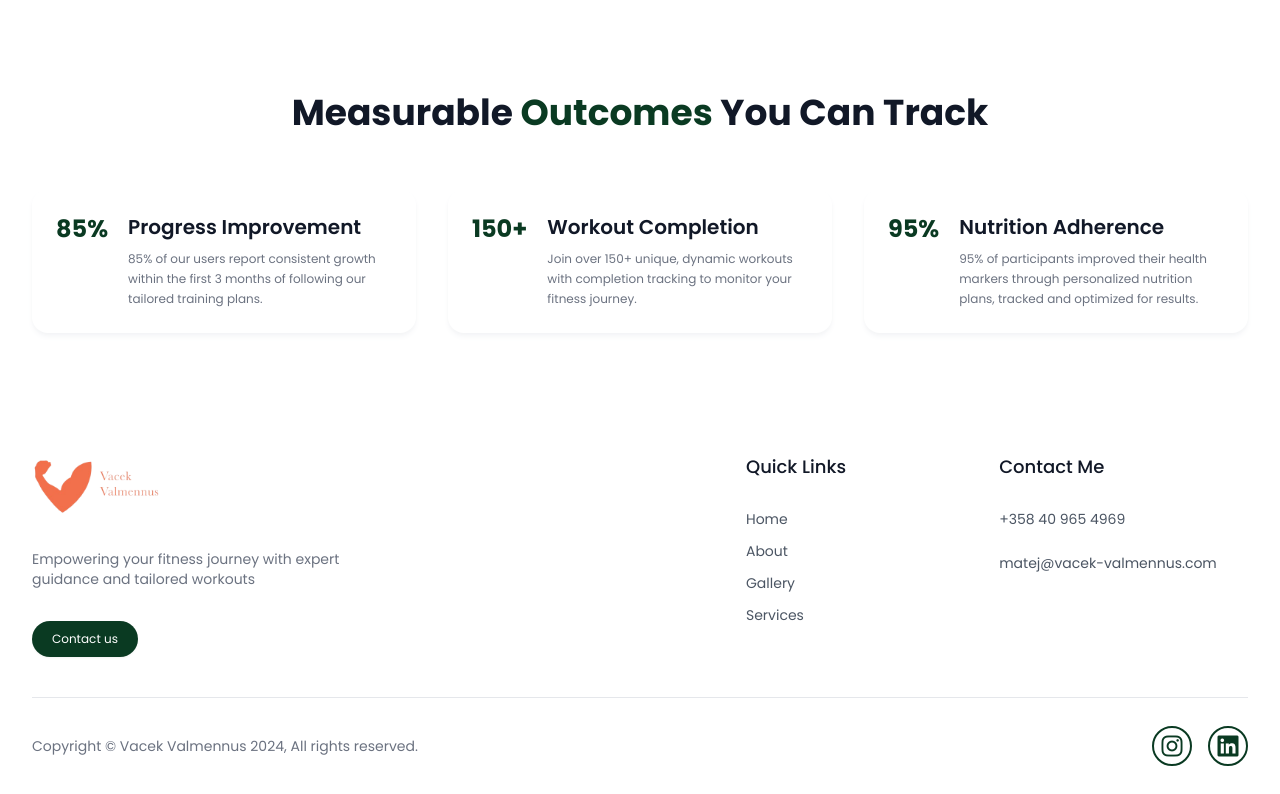
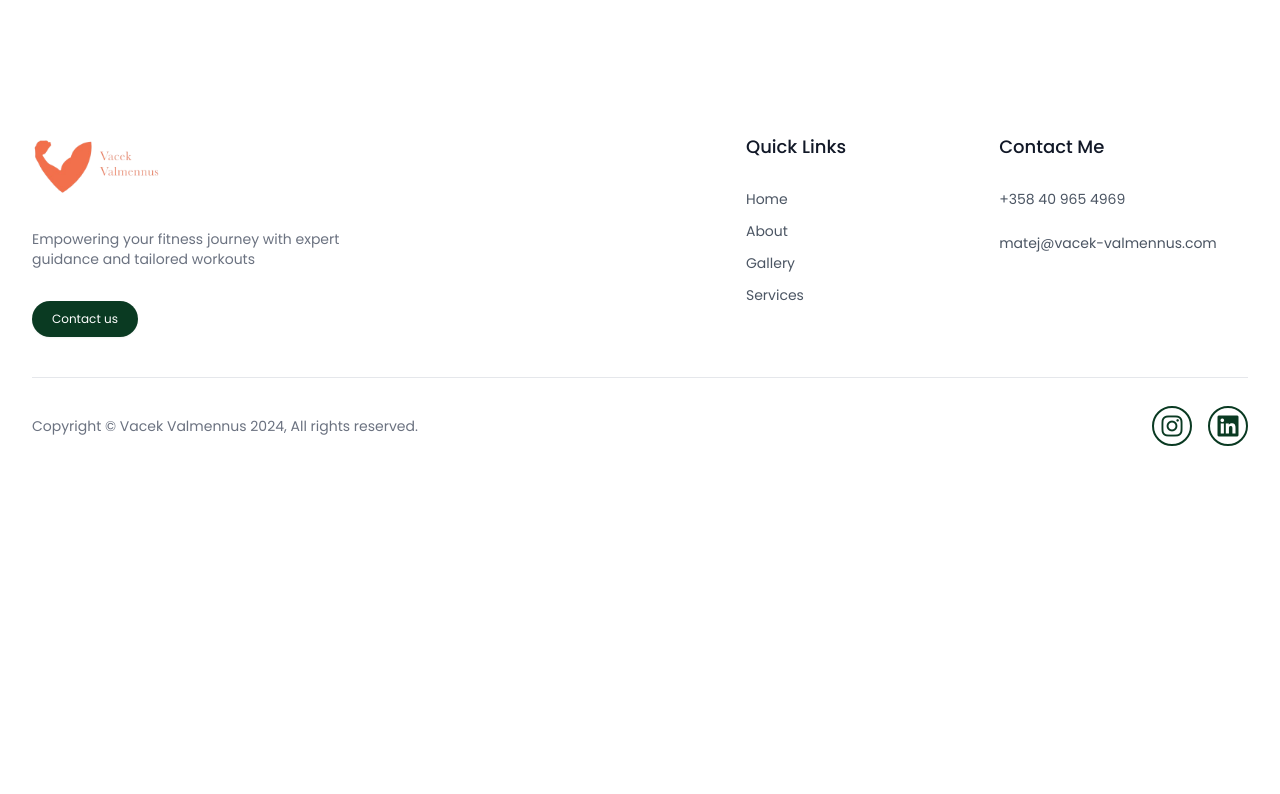
Before and after one commit to hax0-r/fiverr_gym, a website: page index.html in a window 1280 px wide. Shown: the part 4305-5099 px from the top of the page. After the commit the page ends 4779 px from the top, so only its background shows below. Drawn offline with nearby package versions, Linux system fonts and the light colour scheme; a script that the page names is missing.

Commit message:
change done

```diff
--- a/index.html
+++ b/index.html
@@ -621,62 +621,6 @@
         </div>
     </section>
 
-    <!-- numbers -->
-
-    <section class="md:pb-20 pb-12 md:pt-0 pt-8 bg-white">
-        <div class="mx-auto max-w-7xl px-4 sm:px-6 lg:px-8">
-            <h2 class="font-manrope text-4xl text-center text-gray-900 font-bold md:mb-14 mb-8">Measurable <span
-                    class="text-[#0a3a22]">Outcomes</span> You Can Track
-            </h2>
-            <div class="flex flex-col gap-5 xl:gap-8 lg:flex-row lg:justify-between">
-                <!-- Progress Improvement Card -->
-                <div
-                    class="w-full max-lg:max-w-2xl mx-auto lg:mx-0 lg:w-1/3 bg-white p-6 rounded-2xl shadow-md shadow-gray-100">
-                    <div class="flex gap-5">
-                        <div class="font-manrope text-2xl font-bold text-[#0a3a22]">
-                            85%
-                        </div>
-                        <div class="flex-1">
-                            <h4 class="text-xl text-gray-900 font-semibold mb-2">Progress Improvement</h4>
-                            <p class="text-xs text-gray-500 leading-5">85% of our users report consistent growth within
-                                the first 3 months of following our tailored training plans.</p>
-                        </div>
-                    </div>
-                </div>
-
-                <!-- Workout Completion Card -->
-                <div
-                    class="w-full max-lg:max-w-2xl mx-auto lg:mx-0 lg:w-1/3 bg-white p-6 rounded-2xl shadow-md shadow-gray-100">
-                    <div class="flex gap-5">
-                        <div class="font-manrope text-2xl font-bold text-[#0a3a22]">
-                            150+
-                        </div>
-                        <div class="flex-1">
-                            <h4 class="text-xl text-gray-900 font-semibold mb-2">Workout Completion</h4>
-                            <p class="text-xs text-gray-500 leading-5">Join over 150+ unique, dynamic workouts with
-                                completion tracking to monitor your fitness journey.</p>
-                        </div>
-                    </div>
-                </div>
-
-                <!-- Nutrition Adherence Card -->
-                <div
-                    class="w-full max-lg:max-w-2xl mx-auto lg:mx-0 lg:w-1/3 bg-white p-6 rounded-2xl shadow-md shadow-gray-100">
-                    <div class="flex gap-5">
-                        <div class="font-manrope text-2xl font-bold text-[#0a3a22]">
-                            95%
-                        </div>
-                        <div class="flex-1">
-                            <h4 class="text-xl text-gray-900 font-semibold mb-2">Nutrition Adherence</h4>
-                            <p class="text-xs text-gray-500 leading-5">95% of participants improved their health markers
-                                through personalized nutrition plans, tracked and optimized for results.</p>
-                        </div>
-                    </div>
-                </div>
-            </div>
-
-        </div>
-    </section>
 
 
 
```
